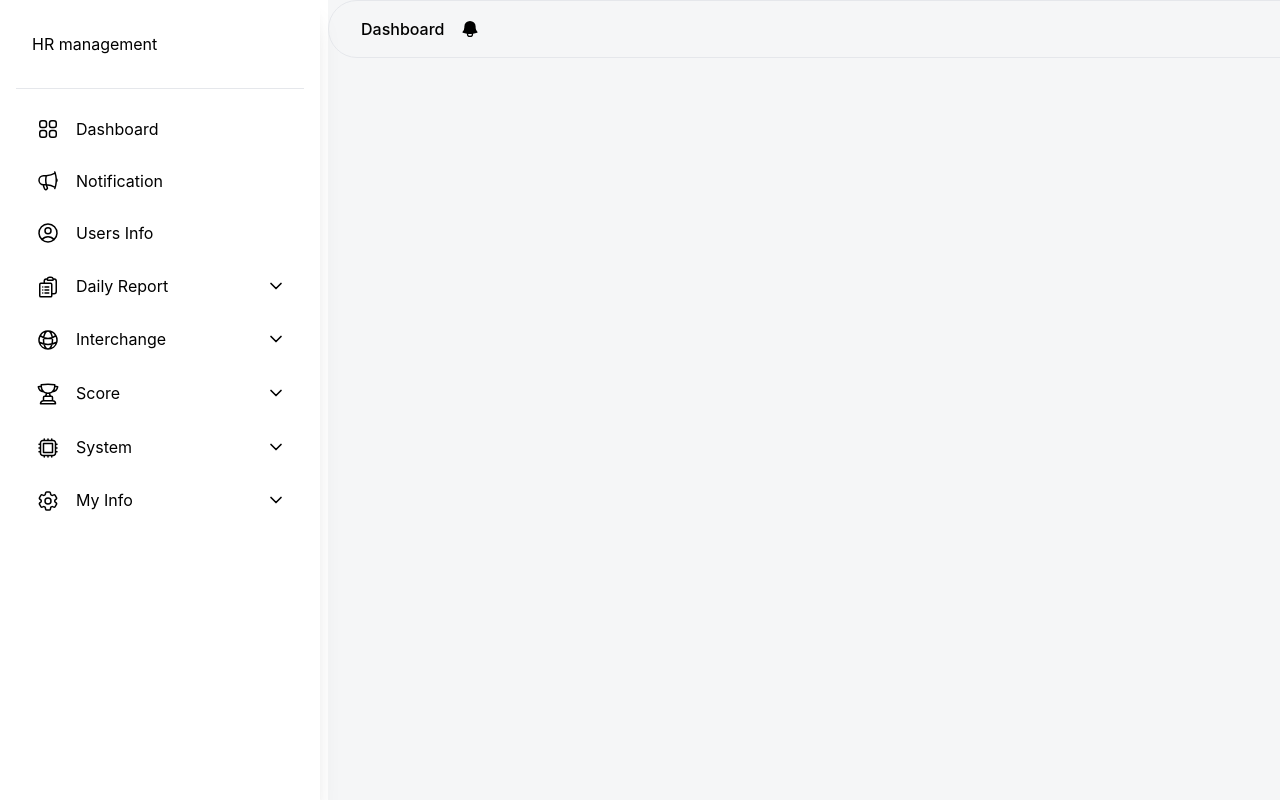
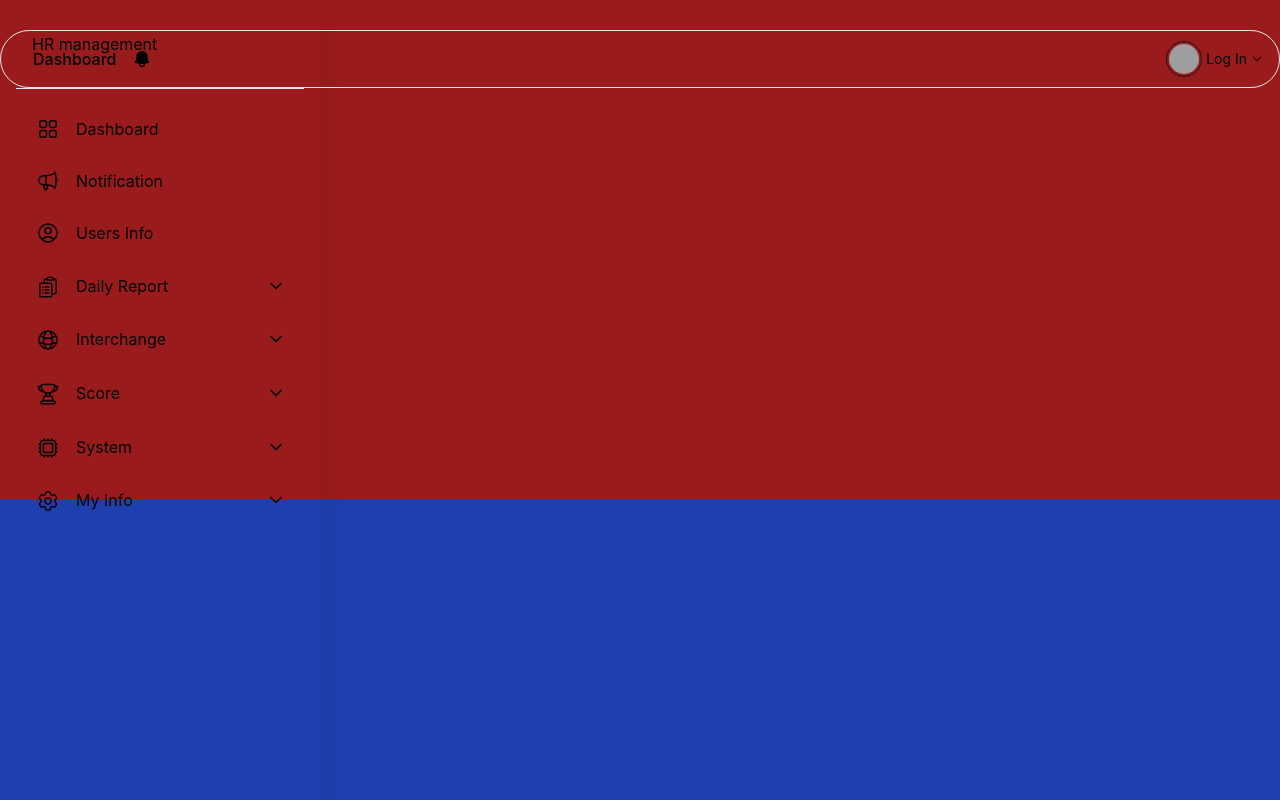
Before and after one commit to Githubinspiration/test_task, a React (Create React App) app: page / in a window 1280 px wide. Shown: the top 800 px of the page. Built offline with nearby package versions, Linux system fonts and the light colour scheme; grey boxes are pictures that could not be loaded.

Commit message:
fix-update

```diff
--- a/src/layouts/complexNavbar.js
+++ b/src/layouts/complexNavbar.js
@@ -1,4 +1,3 @@
-/* eslint-disable jsx-a11y/anchor-is-valid */
 import { useState, createElement, useEffect } from "react";
 
 import {
@@ -131,8 +130,7 @@ export default function ComplexNavbar() {
   }, []);
 
   return (
-    <div className="m-auto">
-      <Navbar className="mx-auto max-w-screen-xl p-2 lg:rounded-full lg:pl-6 fixed">
+    <Navbar className="mx-auto max-w-screen-xl p-2 lg:rounded-full lg:pl-6 top-[30px] fixed">
       <div className="relative mx-auto flex items-center justify-between text-blue-gray-900">
         <Typography
           as="a"
@@ -145,6 +143,5 @@ export default function ComplexNavbar() {
         <ProfileMenu />
       </div>
     </Navbar>
-    </div>
   );
 }
--- a/src/layouts/sidebar.js
+++ b/src/layouts/sidebar.js
@@ -30,7 +30,7 @@ export default function Sidebar() {
   };
 
   return (
-    <Card className=" h-[100vh] flex flex-col w-full max-w-[20rem] p-4 shadow-xl shadow-blue-gray-900/5">
+    <Card className=" h-[100vh] flex flex-col w-full max-w-[20rem] p-4 shadow-xl shadow-blue-gray-900/5 fixed">
       <div className="mb-2 p-4">
         <Typography variant="h5" color="blue-gray">
           HR management
--- a/src/views/dashboard/index.js
+++ b/src/views/dashboard/index.js
@@ -4,8 +4,13 @@ import ComplexNavbar from "../../layouts/complexNavbar";
 const Dashboard = () => {
     return (
         <>
-            <div className="bg-[#f5f6f7] w-full">
+            <div className="bg-[#f5f6f7] w-full flex flex-col">
                 <ComplexNavbar />
+                <div className="h-full overflow-y-scroll">
+                    <div className="bg-red-800 h-[500px]"></div>
+                    <div className="bg-blue-800 h-[500px]"></div>
+                    <div className=" bg-yellow-700 h-[500px]"></div>
+                </div>
             </div>
         </>
     )
```
Lines whose indentation alone changed are shown as unchanged.
